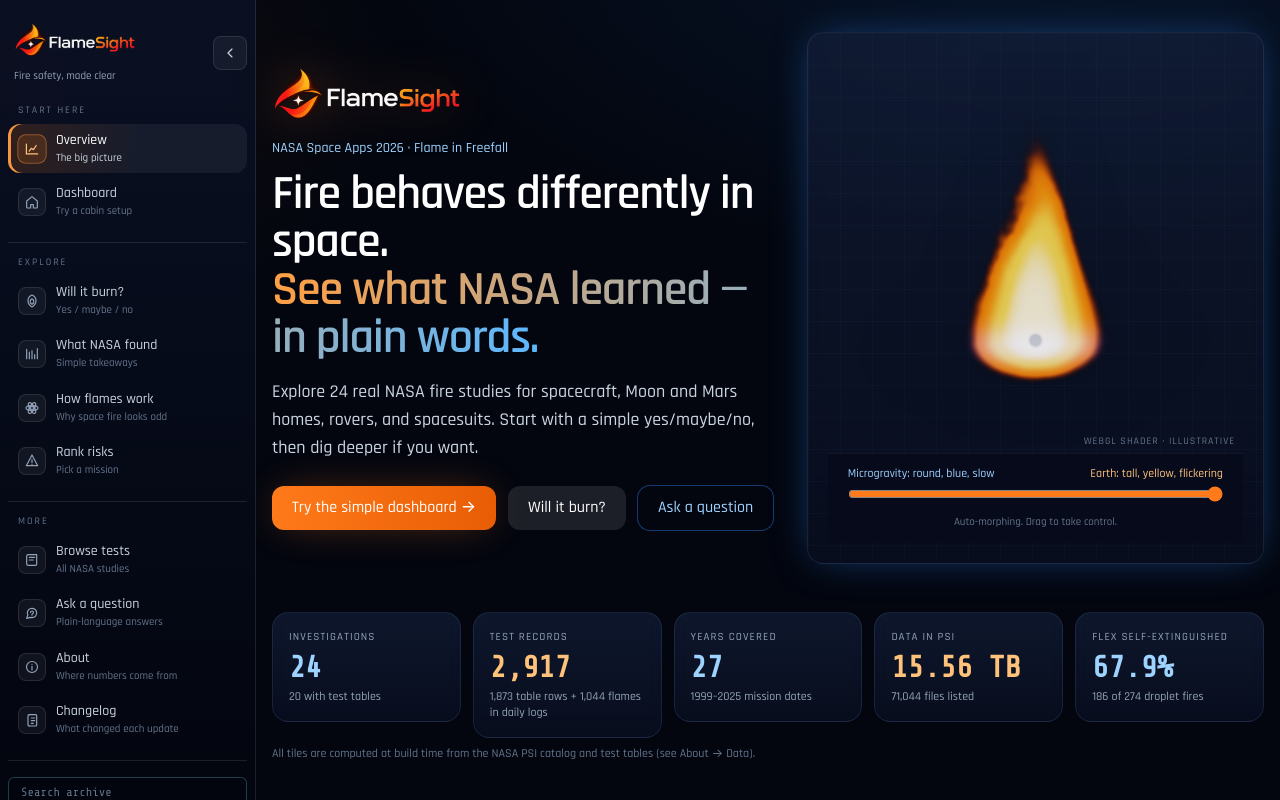
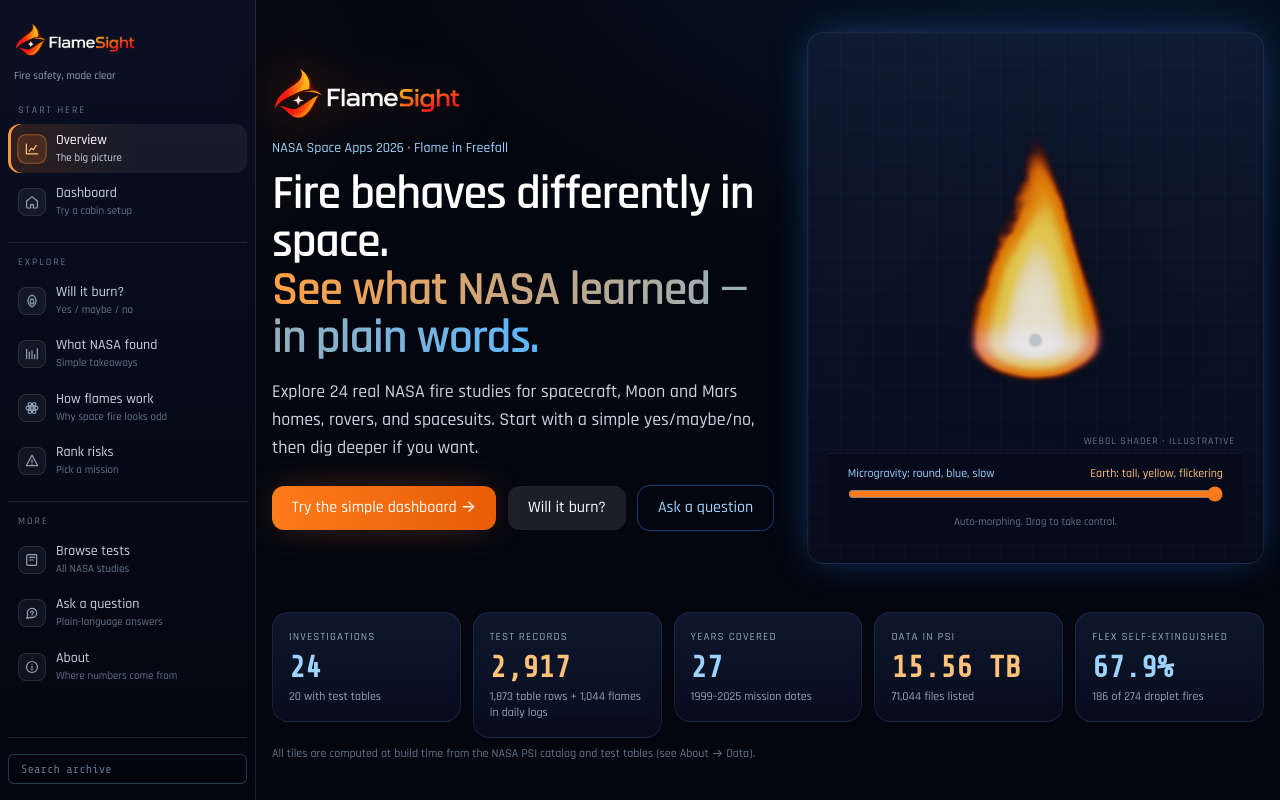
Before and after one commit to TheCodersRish/flamesight, a React (Vite) app: page /#/overview in a window 1280 px wide. Built offline with nearby package versions, Linux system fonts and the light colour scheme.

Commit message:
rishcoder: start on overview with hover-expand nav

```diff
--- a/src/components/SideNav.tsx
+++ b/src/components/SideNav.tsx
@@ -1,6 +1,5 @@
-import { useEffect, useState, type ReactNode } from 'react';
+import { useState, type ReactNode } from 'react';
 import { NavLink } from 'react-router-dom';
-import { useDemo } from '../demo/Demo';
 import BrandLogo from './BrandLogo';
 import DbSearch from './DbSearch';
 
@@ -13,7 +12,6 @@ type NavItem = {
 };
 
 const iconCls = 'h-4 w-4 shrink-0';
-const NAV_KEY = 'flamesight-nav-collapsed';
 
 const Icons = {
   overview: (
@@ -69,13 +67,6 @@ const Icons = {
       <path strokeLinecap="round" d="M12 11v5.5M12 8h.01" />
     </svg>
   ),
-  changelog: (
-    <svg className={iconCls} viewBox="0 0 24 24" fill="none" stroke="currentColor" strokeWidth="1.75" aria-hidden>
-      <path strokeLinecap="round" strokeLinejoin="round" d="M8 4h9.5A1.5 1.5 0 0 1 19 5.5v14A1.5 1.5 0 0 1 17.5 21H8" />
-      <path strokeLinecap="round" strokeLinejoin="round" d="M8 4a2 2 0 0 0-2 2v13a2 2 0 0 0 2 2" />
-      <path strokeLinecap="round" d="M11 9h5M11 13h5M11 17h3" />
-    </svg>
-  ),
 };
 
 const GROUPS: { label: string; items: NavItem[] }[] = [
@@ -83,7 +74,7 @@ const GROUPS: { label: string; items: NavItem[] }[] = [
     label: 'Start here',
     items: [
       { to: '/overview', label: 'Overview', hint: 'The big picture', icon: Icons.overview },
-      { to: '/', label: 'Dashboard', end: true, hint: 'Try a cabin setup', icon: Icons.dashboard },
+      { to: '/dashboard', label: 'Dashboard', end: true, hint: 'Try a cabin setup', icon: Icons.dashboard },
     ],
   },
   {
@@ -101,37 +92,14 @@ const GROUPS: { label: string; items: NavItem[] }[] = [
       { to: '/explorer', label: 'Browse tests', hint: 'All NASA studies', icon: Icons.browse },
       { to: '/analyst', label: 'Ask a question', hint: 'Plain-language answers', icon: Icons.ask },
       { to: '/about', label: 'About', hint: 'Where numbers come from', icon: Icons.about },
-      { to: '/changelog', label: 'Changelog', hint: 'What changed each update', icon: Icons.changelog },
     ],
   },
 ];
 
-function readCollapsed(): boolean {
-  try {
-    return localStorage.getItem(NAV_KEY) === '1';
-  } catch {
-    return false;
-  }
-}
-
 export default function SideNav() {
-  const { running, start, stop } = useDemo();
-  const [collapsed, setCollapsed] = useState(false);
+  const [expanded, setExpanded] = useState(false);
   const [mobileOpen, setMobileOpen] = useState(false);
-
-  useEffect(() => {
-    setCollapsed(readCollapsed());
-  }, []);
-
-  const toggleCollapsed = () => {
-    setCollapsed(c => {
-      const next = !c;
-      try {
-        localStorage.setItem(NAV_KEY, next ? '1' : '0');
-      } catch { /* ignore */ }
-      return next;
-    });
-  };
+  const collapsed = !expanded;
 
   return (
     <>
@@ -160,6 +128,12 @@ export default function SideNav() {
         }`}
         aria-label="Workspace"
         data-collapsed={collapsed ? 'true' : 'false'}
+        onMouseEnter={() => setExpanded(true)}
+        onMouseLeave={() => setExpanded(false)}
+        onFocusCapture={() => setExpanded(true)}
+        onBlurCapture={e => {
+          if (!e.currentTarget.contains(e.relatedTarget as Node | null)) setExpanded(false);
+        }}
       >
         <div className={`mb-3 hidden items-center gap-2 lg:flex ${collapsed ? 'flex-col' : ''}`}>
           <NavLink
@@ -177,22 +151,6 @@ export default function SideNav() {
               </span>
             )}
           </NavLink>
-          <button
-            type="button"
-            onClick={toggleCollapsed}
-            className="rounded-lg border border-white/10 bg-white/5 p-2 text-slate-300 hover:bg-white/10 hover:text-white"
-            aria-pressed={collapsed}
-            aria-label={collapsed ? 'Expand menu' : 'Collapse menu'}
-            title={collapsed ? 'Expand menu' : 'Collapse menu'}
-          >
-            <svg className="h-4 w-4" viewBox="0 0 24 24" fill="none" stroke="currentColor" strokeWidth="1.75" aria-hidden>
-              {collapsed ? (
-                <path strokeLinecap="round" strokeLinejoin="round" d="M9 6l6 6-6 6" />
-              ) : (
-                <path strokeLinecap="round" strokeLinejoin="round" d="M15 6l-6 6 6 6" />
-              )}
-            </svg>
-          </button>
         </div>
 
         <div className="flex min-w-0 flex-1 flex-col gap-1">
@@ -250,27 +208,6 @@ export default function SideNav() {
 
         <div className={`mt-4 flex flex-col gap-2 border-t border-white/10 pt-4 ${collapsed ? 'items-stretch' : ''}`}>
           {!collapsed && <DbSearch className="w-full" />}
-          <button
-            type="button"
-            onClick={running ? stop : start}
-            title={running ? 'Stop demo' : 'Guided demo'}
-            className={`rounded-xl px-3 py-2.5 text-sm font-medium transition-colors ${
-              collapsed ? 'px-2 text-center text-xs' : 'text-left'
-            } ${
-              running
-                ? 'border border-white/15 bg-white/10 text-white'
-                : 'border border-flame-500/30 bg-flame-500/10 text-flame-300 hover:border-flame-400/50 hover:bg-flame-500/15 hover:text-flame-200'
-            }`}
-          >
-            {collapsed ? (running ? 'Stop' : 'Demo') : (running ? 'Stop demo' : 'Guided demo')}
-          </button>
-          <button
-            type="button"
-            onClick={toggleCollapsed}
-            className="hidden rounded-lg border border-white/10 bg-white/5 px-3 py-2 text-xs text-slate-400 hover:bg-white/10 hover:text-white lg:block"
-          >
-            {collapsed ? 'Show labels' : 'Collapse menu'}
-          </button>
         </div>
       </nav>
     </>
--- a/src/lib/screenAware.ts
+++ b/src/lib/screenAware.ts
@@ -28,8 +28,9 @@ const DEFAULT_SIM: SimInput = {
 export const SIM_FULL_PATH = '/simulator?full=1';
 
 const PAGES: { match: RegExp; path: string; label: string; keys: string[] }[] = [
-  { match: /^\/$/, path: '/', label: 'Dashboard', keys: ['dashboard', 'home', 'cabin', 'mission control'] },
+  { match: /^\/$/, path: '/overview', label: 'Overview', keys: ['overview', 'big picture', 'home'] },
   { match: /^\/overview$/, path: '/overview', label: 'Overview', keys: ['overview', 'big picture'] },
+  { match: /^\/dashboard$/, path: '/dashboard', label: 'Dashboard', keys: ['dashboard', 'cabin', 'mission control'] },
   { match: /^\/simulator$/, path: '/simulator', label: 'Will it burn?', keys: ['simulator', 'will it burn', 'burn test', 'prediction'] },
   { match: /^\/insights$/, path: '/insights', label: 'What NASA found', keys: ['insights', 'nasa found', 'charts', 'takeaways'] },
   { match: /^\/fluid-physics$/, path: '/fluid-physics', label: 'How flames work', keys: ['fluid physics', 'physics', 'freefall', 'how flames'] },
--- a/src/pages/Command.tsx
+++ b/src/pages/Command.tsx
@@ -260,7 +260,7 @@ export default function Command() {
             <p key={f} className="mt-1 text-[11px] text-amber-300/90">{f}</p>
           ))}
           <p className="mt-2 text-sm leading-relaxed text-slate-200">{brief}</p>
-          <Link to="/" className="mt-3 inline-block text-sm text-slate-300 hover:text-white">← Back to dashboard</Link>
+          <Link to="/dashboard" className="mt-3 inline-block text-sm text-slate-300 hover:text-white">← Back to dashboard</Link>
           <Link to="/insights" className="mt-2 block text-sm text-cyan-200 hover:text-white">See the NASA chart for these settings →</Link>
           <Link to="/scenarios" className="mt-2 block text-sm text-micro-300 hover:text-white">Rank risks with this same cabin →</Link>
         </>
--- a/src/pages/Overview.tsx
+++ b/src/pages/Overview.tsx
@@ -44,7 +44,7 @@ export default function Overview() {
             Explore {stats.investigations} real NASA fire studies for spacecraft, Moon and Mars homes, rovers, and spacesuits. Start with a simple yes/maybe/no, then dig deeper if you want.
           </p>
           <div className="mt-6 flex flex-wrap gap-3">
-            <Link to="/" className="tap rounded-xl bg-gradient-to-r from-flame-500 to-flame-600 px-5 py-2.5 font-medium text-white shadow-glow hover:brightness-110">Try the simple dashboard →</Link>
+            <Link to="/dashboard" className="tap rounded-xl bg-gradient-to-r from-flame-500 to-flame-600 px-5 py-2.5 font-medium text-white shadow-glow hover:brightness-110">Try the simple dashboard →</Link>
             <Link to="/simulator" className="tap rounded-xl bg-white/10 px-5 py-2.5 font-medium text-white hover:bg-white/15">Will it burn?</Link>
             <Link to="/analyst" className="tap rounded-xl px-5 py-2.5 font-medium text-micro-300 ring-1 ring-micro-500/40 hover:bg-micro-500/10">Ask a question</Link>
           </div>
```
Also changed, not shown: src/App.tsx (+4 -3 lines).
